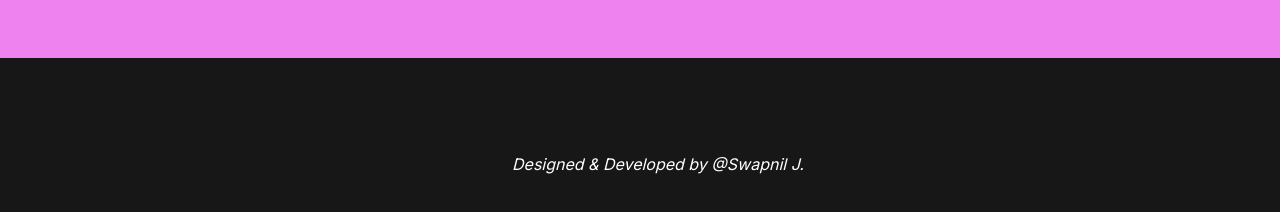
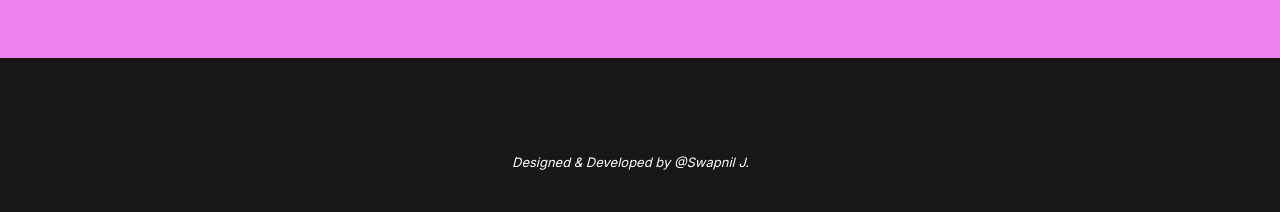
Before and after one commit to swapnil-jadhav-official/Imdb.lit-cloneOfImdb, a plain HTML site: page index.html in a window 1280 px wide. Shown: the part 194-406 px from the top of the page. Drawn offline with Linux system fonts and the light colour scheme.

Commit message:
Update index.html

```diff
--- a/index.html
+++ b/index.html
@@ -71,7 +71,7 @@
 
         </div>
         <!-- end of result container -->
-        <p style="color: white; margin-left: 40%;font-style: oblique;">Designed & Developed by @Swapnil J.</p>
+        <p style="color: white; margin-left: 40%;font-style: oblique;font-size:small">Designed & Developed by @Swapnil J.</p>
     </div>
 
 
```
